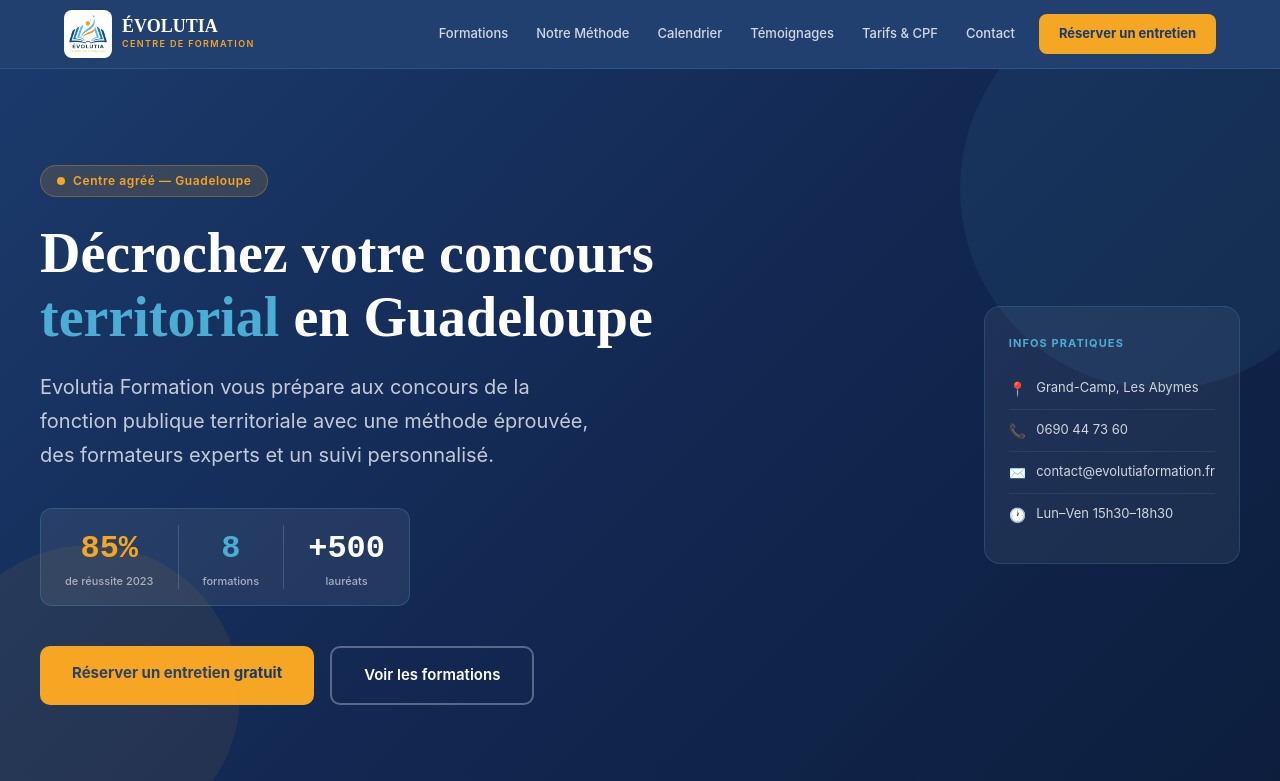
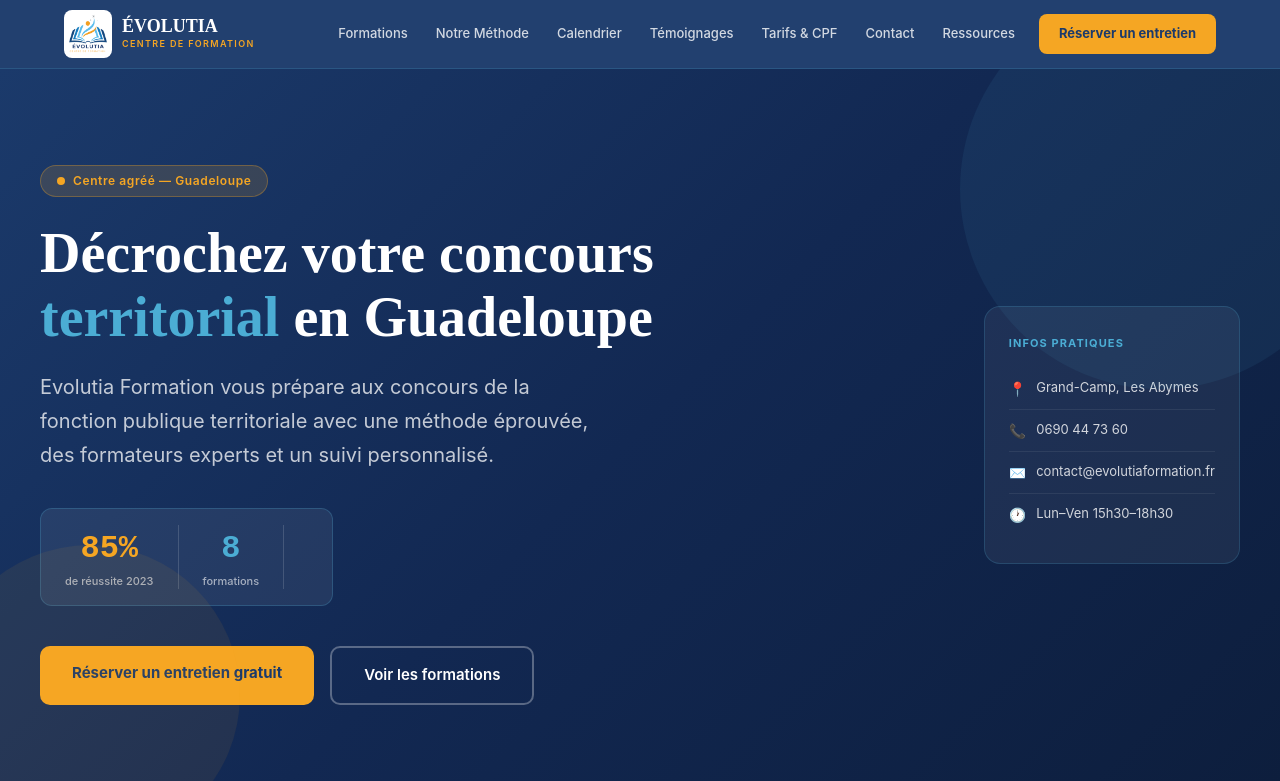
Before and after one commit to jmd971/evolutia, a Next.js app: page / in a window 1280 px wide. Shown: the top 781 px of the page. Built offline with nearby package versions, Linux system fonts and the light colour scheme.

Commit message:
fix: nav links vers pages réelles + supprimer +500 lauréats

```diff
--- a/app/page.tsx
+++ b/app/page.tsx
@@ -4,12 +4,13 @@
 import Image from "next/image";
 
 const NAV_LINKS = [
-  { label: "Formations", href: "#formations" },
-  { label: "Notre Méthode", href: "#methode" },
-  { label: "Calendrier", href: "#calendrier" },
-  { label: "Témoignages", href: "#temoignages" },
-  { label: "Tarifs & CPF", href: "#financement" },
-  { label: "Contact", href: "#contact" },
+  { label: "Formations", href: "/formations" },
+  { label: "Notre Méthode", href: "/notre-methode" },
+  { label: "Calendrier", href: "/calendrier-concours-guadeloupe" },
+  { label: "Témoignages", href: "/temoignages-laureats" },
+  { label: "Tarifs & CPF", href: "/financement-tarifs" },
+  { label: "Contact", href: "/contact" },
+  { label: "Ressources", href: "/ressources" },
 ];
 
 const FORMATIONS = [
@@ -194,8 +195,8 @@
               </div>
               <div style={{ width: 1, background: "rgba(255,255,255,0.15)" }} />
               <div style={{ textAlign: "center" }}>
-                <div style={{ fontSize: 32, fontWeight: 800, color: "white", fontFamily: "monospace" }}>+500</div>
-                <div style={{ fontSize: 11, color: "rgba(255,255,255,0.6)", fontWeight: 500 }}>lauréats</div>
+
+
               </div>
             </div>
 
@@ -238,7 +239,7 @@
             { val: "85%", label: "Taux de réussite 2023", color: "#F5A623" },
             { val: "8", label: "Formations disponibles", color: "#4BADD4" },
             { val: "10+", label: "Ans d'expérience", color: "#1B3A6B" },
-            { val: "+500", label: "Lauréats formés", color: "#F5A623" },
+
           ].map((s, i) => (
             <div key={i} style={{ padding: "32px 24px", textAlign: "center", borderRight: i < 3 ? "1px solid #D6E4F0" : "none" }}>
               <div style={{ fontSize: 40, fontWeight: 800, color: s.color, fontFamily: "monospace", lineHeight: 1 }}>{s.val}</div>
```
